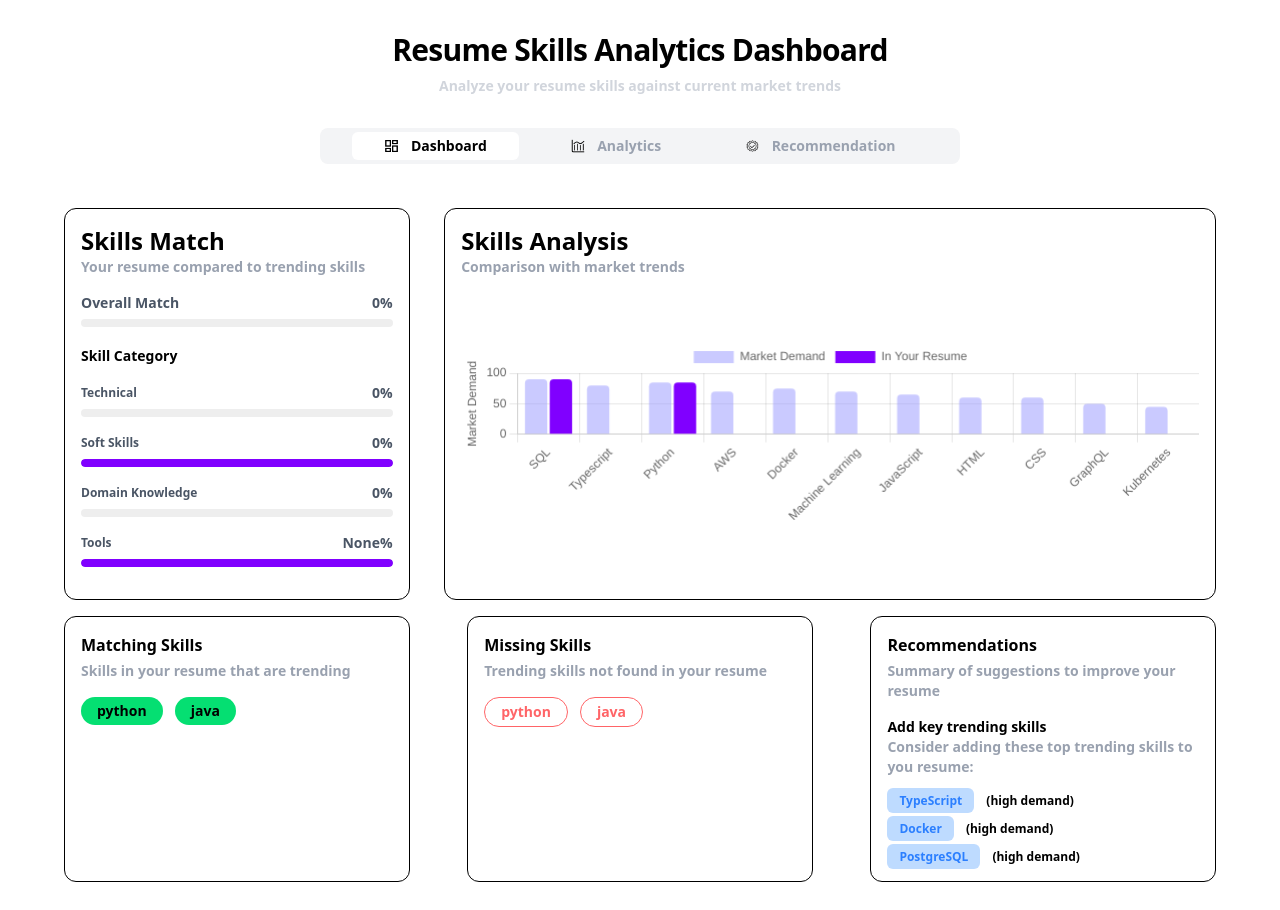
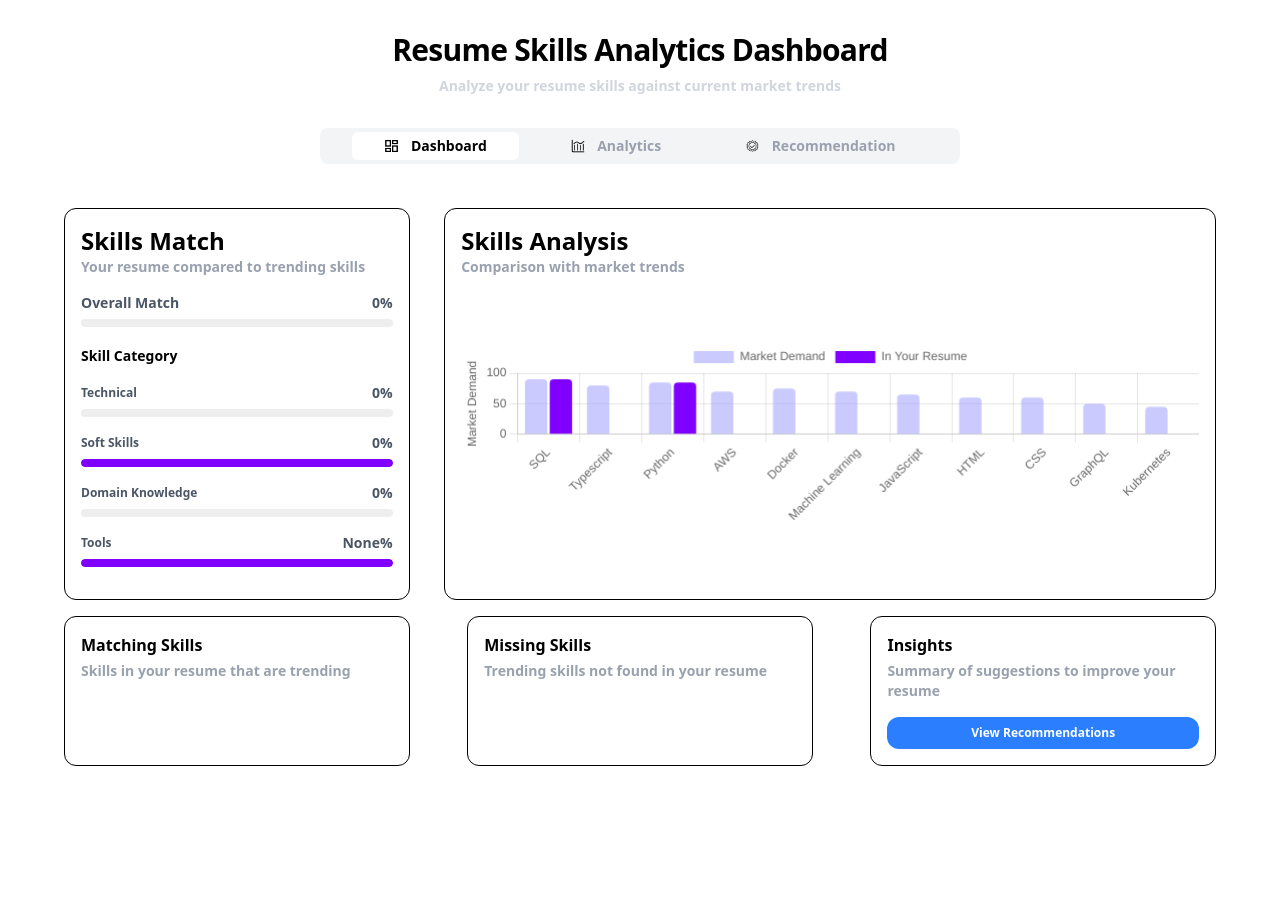
Before and after one commit to aust21/skill-gap-analyzer, a Flask app: page /dashboard in a window 1280 px wide. After the commit the page ends 766 px from the top, so only its background shows below. Run offline with Flask 2, Linux system fonts and the light colour scheme.

Commit message:
insights

```diff
--- a/constants/main.py
+++ b/constants/main.py
@@ -7,7 +7,7 @@
     - A resume: {resume_text}
 
     Your tasks:
-    1. Extract the skills found in the resume.
+    1. Extract the trending skills found in the resume for {job_title}.
     2. Identify trending skills in the given job title.
     3. Compare both and provide:
        - Skills in common (strong points)
--- a/src/frontend/static/css/output.css
+++ b/src/frontend/static/css/output.css
@@ -9,14 +9,10 @@
     --color-red-400: oklch(0.704 0.191 22.216);
     --color-red-500: oklch(0.637 0.237 25.331);
     --color-yellow-100: oklch(0.973 0.071 103.193);
-    --color-yellow-400: oklch(0.852 0.199 91.936);
     --color-green-100: oklch(0.962 0.044 156.743);
     --color-green-400: oklch(0.792 0.209 151.711);
     --color-blue-50: oklch(0.97 0.014 254.604);
     --color-blue-100: oklch(0.932 0.032 255.585);
-    --color-blue-200: oklch(0.882 0.059 254.128);
-    --color-blue-300: oklch(0.809 0.105 251.813);
-    --color-blue-400: oklch(0.707 0.165 254.624);
     --color-blue-500: oklch(0.623 0.214 259.815);
     --color-blue-600: oklch(0.546 0.245 262.881);
     --color-blue-700: oklch(0.488 0.243 264.376);
@@ -54,7 +50,6 @@
     --radius-md: 0.375rem;
     --radius-lg: 0.5rem;
     --radius-xl: 0.75rem;
-    --radius-2xl: 1rem;
     --radius-3xl: 1.5rem;
     --default-transition-duration: 150ms;
     --default-transition-timing-function: cubic-bezier(0.4, 0, 0.2, 1);
@@ -307,9 +299,6 @@
   .mr-2 {
     margin-right: calc(var(--spacing) * 2);
   }
-  .mr-3 {
-    margin-right: calc(var(--spacing) * 3);
-  }
   .mr-4 {
     margin-right: calc(var(--spacing) * 4);
   }
@@ -568,20 +520,14 @@
       border-color: var(--color-gray-200);
     }
   }
-  .overflow-hidden {
-    overflow: hidden;
-  }
   .overflow-x-auto {
     overflow-x: auto;
   }
+  .overflow-x-hidden {
+    overflow-x: hidden;
+  }
   .overflow-y-auto {
     overflow-y: auto;
-  }
-  .rounded {
-    border-radius: 0.25rem;
-  }
-  .rounded-2xl {
-    border-radius: var(--radius-2xl);
   }
   .rounded-3xl {
     border-radius: var(--radius-3xl);
@@ -634,14 +577,8 @@
   .bg-blue-100 {
     background-color: var(--color-blue-100);
   }
-  .bg-blue-200 {
-    background-color: var(--color-blue-200);
-  }
-  .bg-blue-300 {
-    background-color: var(--color-blue-300);
-  }
-  .bg-blue-400 {
-    background-color: var(--color-blue-400);
+  .bg-blue-500 {
+    background-color: var(--color-blue-500);
   }
   .bg-blue-600 {
     background-color: var(--color-blue-600);
--- a/src/frontend/templates/dash/dashboard.html
+++ b/src/frontend/templates/dash/dashboard.html
@@ -49,13 +49,12 @@
         Skills in your resume that are trending
       </p>
 
-      <div class="flex items-center gap-3 mt-4">
+      <div class="flex flex-wrap overflow-x-hidden items-center gap-3 mt-4">
+        {% for skill in extracted_skills %}
         <p class="bg-green-400 rounded-3xl py-1 px-4 font-semibold text-sm">
-          python
+          {{skill}}
         </p>
-        <p class="bg-green-400 rounded-3xl py-1 px-4 font-semibold text-sm">
-          java
-        </p>
+        {% endfor %}
       </div>
     </div>
 
@@ -66,51 +65,34 @@
       <p class="text-sm font-semibold text-gray-400 mt-1">
         Trending skills not found in your resume
       </p>
-      <div class="flex items-center gap-3 mt-4">
+      <div class="flex flex-wrap overflow-x-hidden items-center gap-3 mt-4">
+        {% for skill in missing %}
         <p
           class="rounded-3xl py-1 px-4 font-semibold text-sm border border-red-400 text-red-400"
         >
-          python
+          {{skill}}
         </p>
-        <p
-          class="rounded-3xl py-1 px-4 font-semibold text-sm border border-red-400 text-red-400"
-        >
-          java
-        </p>
+        {% endfor %}
       </div>
     </div>
 
     <!-- recommendations -->
 
     <div class="border border-1 rounded-xl w-[30%] p-4">
-      <h4 class="font-semibold">Recommendations</h4>
+      <h4 class="font-semibold">Insights</h4>
       <p class="text-sm font-semibold text-gray-400 mt-1">
         Summary of suggestions to improve your resume
       </p>
       <div class="mt-4">
-        <h5 class="font-semibold text-sm mt-3">Add key trending skills</h5>
-        <p class="text-sm font-semibold text-gray-400">
-          Consider adding these top trending skills to you resume:
-        </p>
-
         <div class="mt-4">
-          <p class="font-semibold text-xs">
-            <span class="bg-blue-200 text-blue-500 py-1 px-3 mr-3 rounded-md"
-              >TypeScript</span
-            >(high demand)
+          <p class="font-semibold">
+            <span class="text-gray-500">{{insigths}}</span>
           </p>
-
-          <p class="font-semibold text-xs mt-3">
-            <span class="bg-blue-200 text-blue-500 py-1 px-3 mr-3 rounded-md"
-              >Docker</span
-            >(high demand)
-          </p>
-
-          <p class="font-semibold text-xs mt-3">
-            <span class="bg-blue-200 text-blue-500 py-1 px-3 mr-3 rounded-md"
-              >PostgreSQL</span
-            >(high demand)
-          </p>
+          <a
+            href="{{url_for('views.dashboard', view='recommendation')}}"
+            class="bg-blue-500 py-2 w-full font-semibold text-xs rounded-xl block text-center text-white mt-4"
+            >View Recommendations</a
+          >
         </div>
       </div>
     </div>
@@ -132,8 +114,4 @@
 
   const softVal = {{soft_points}}
   document.querySelector(".soft-progress-fill").style.width = `${parseInt(softVal)}%`
-
-  // const softVal = {{soft_points}}
-  // document.querySelector(".soft-progress-fill").style.width = `${parseInt(softVal)}%`
-
 </script>
```
Also changed, not shown: other parts of src/frontend/static/css/output.css (+0 -72 lines).
